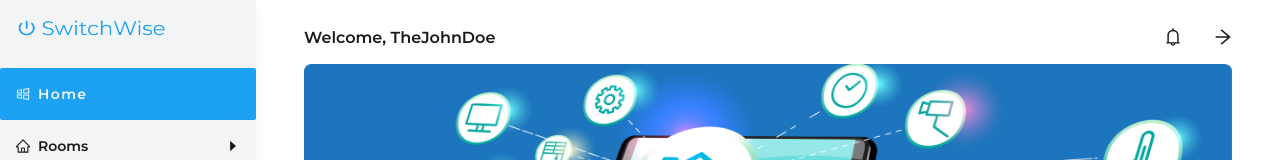
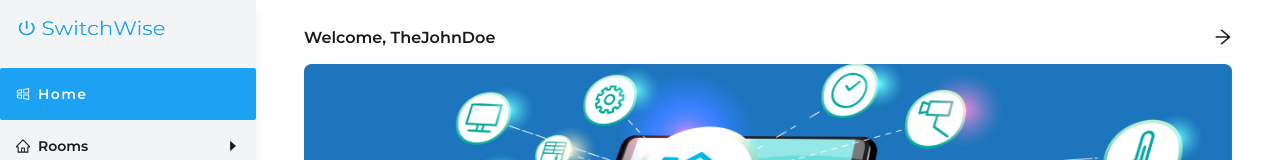
Before and after one commit to Onyx1709/switchwise, a React (Vite) app: page /dashboard in a window 1280 px wide. Shown: the top 160 px of the page. Built offline with nearby package versions, Linux system fonts and the light colour scheme.

Commit message:
Removed the bell notification icon

```diff
--- a/src/layout/dashboard.jsx
+++ b/src/layout/dashboard.jsx
@@ -1,8 +1,4 @@
-import {
-	BarsOutlined,
-	BellOutlined,
-	ArrowRightOutlined,
-} from '@ant-design/icons';
+import { BarsOutlined, ArrowRightOutlined } from '@ant-design/icons';
 import { Link, Outlet } from 'react-router-dom';
 
 import Sidebar from './sidebar';
@@ -55,9 +51,6 @@ function Layout() {
 							Welcome, TheJohnDoe
 						</h3>
 						<div className="flex items center">
-							<span className="cursor-pointer duration-500 font-semibold mx-4 text-secondary-500 text-lg transform hover:scale-105">
-								<BellOutlined />
-							</span>
 							<Link
 								to={pageRoutes.HOME_PAGE}
 								className="cursor-pointer duration-500 font-semibold ml-4 text-secondary-500 text-lg transform hover:scale-105"
```
